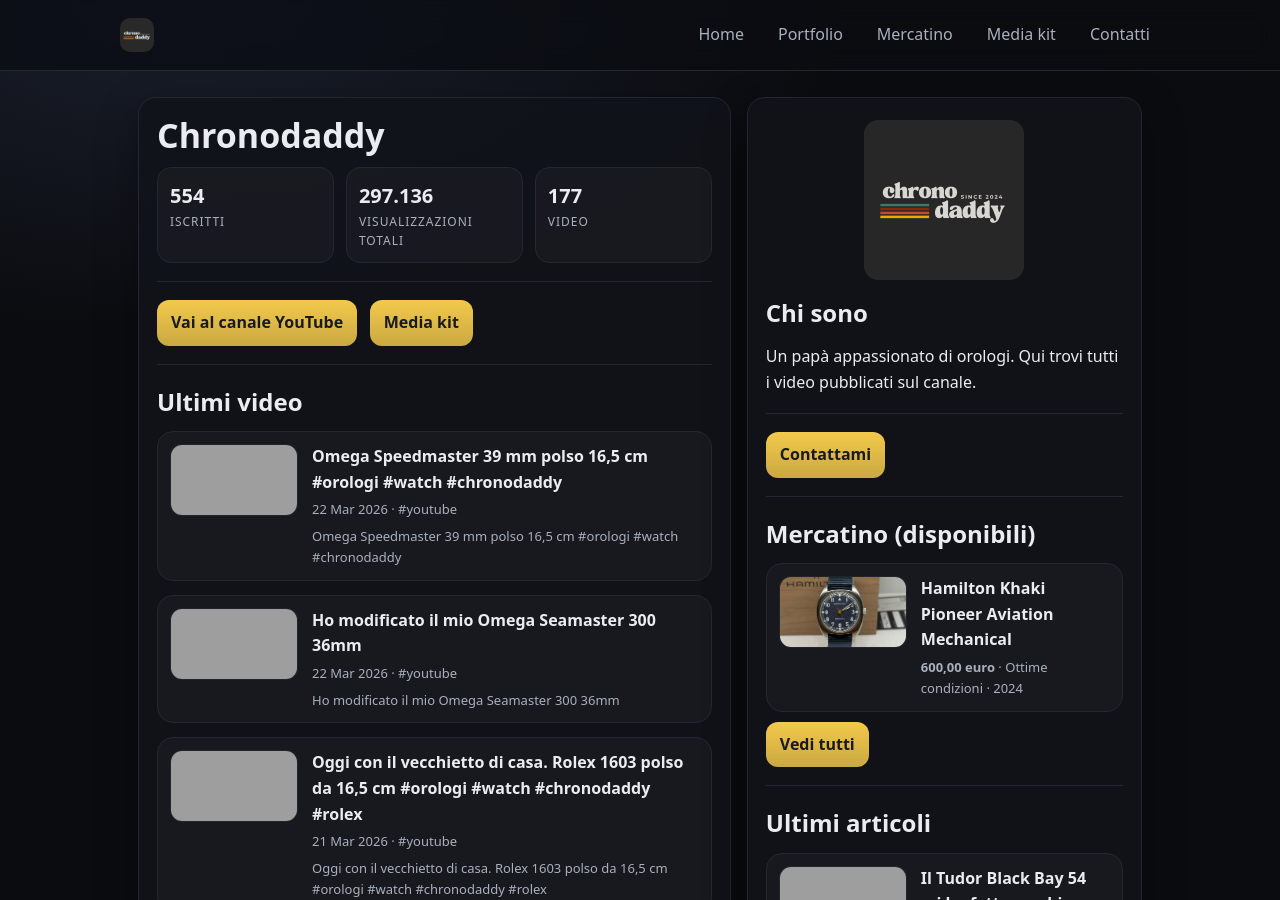
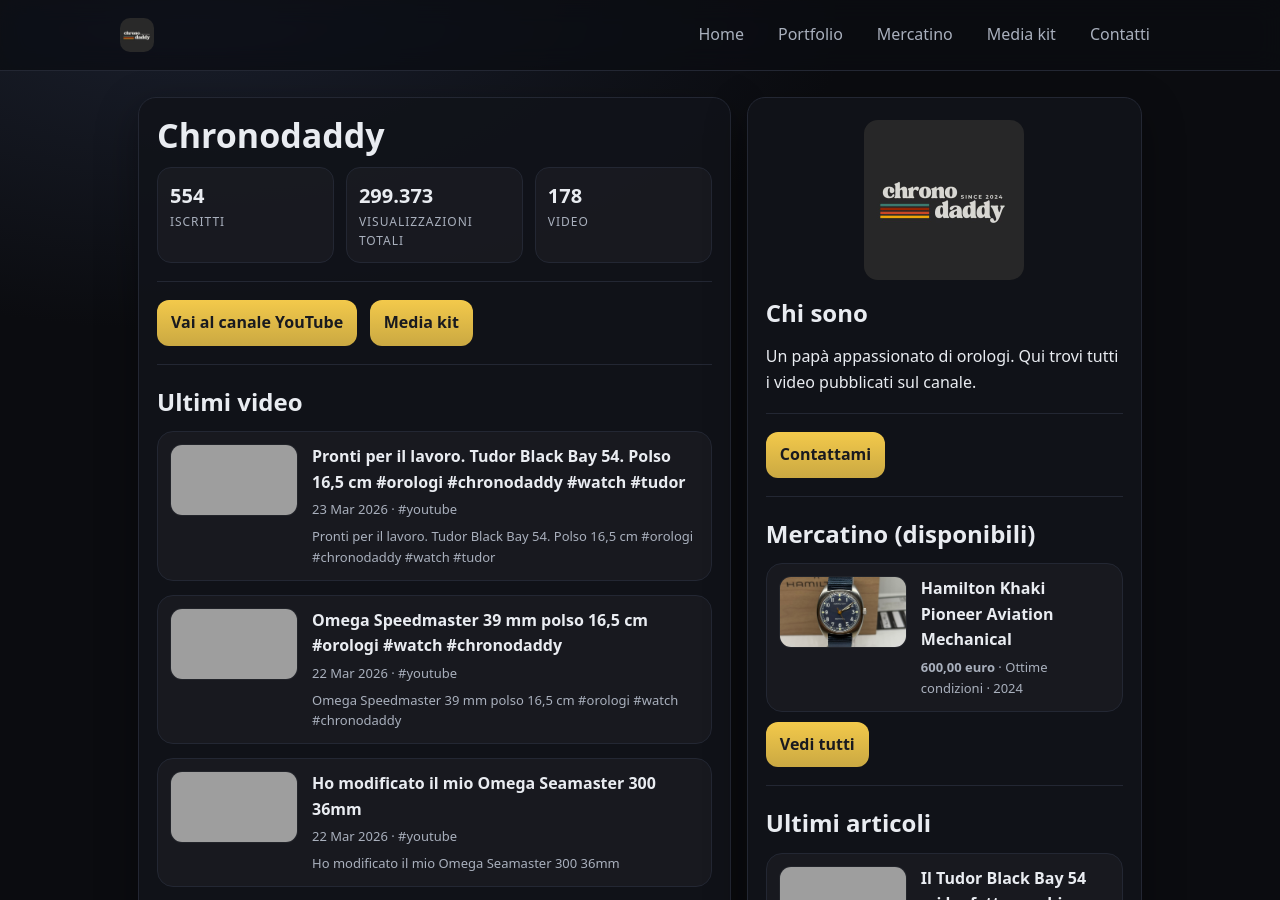
Before and after one commit to claudiostoduto/chronodaddy, a Jekyll site: the page built from index.md, in a window 1280 px wide and 900 px high, cut to the strip 0-900 px from the top of the window. Built offline with Jekyll 4.4.1, drawn with Linux system fonts in a browser that asks for light colours; some of the changed text lies outside the part shown; grey boxes are pictures that could not be loaded.

Commit message:
chore: add new YouTube posts

```diff
--- /dev/null
+++ b/_posts/2026-03-23-pronti-per-il-lavoro-tudor-black-bay-54-polso-165-cm-orologi-chronodaddy-watch-t.md
@@ -0,0 +1,14 @@
+---
+title: "Pronti per il lavoro. Tudor Black Bay 54. Polso 16,5 cm #orologi #chronodaddy #watch #tudor"
+date: 2026-03-23
+videoId: "0KnnkIhemr8"
+youtubeUrl: "https://www.youtube.com/shorts/0KnnkIhemr8"
+thumbnail: "https://i1.ytimg.com/vi/0KnnkIhemr8/hqdefault.jpg"
+tags: [youtube]
+excerpt: "Pronti per il lavoro. Tudor Black Bay 54. Polso 16,5 cm #orologi #chronodaddy #watch #tudor"
+---
+
+<!--
+Questo post è stato generato automaticamente.
+Puoi aggiungere tag più specifici (brand/modello/format) e una descrizione/contesto per renderlo un vero case study.
+-->
--- a/assets/channel-stats.json
+++ b/assets/channel-stats.json
@@ -1,6 +1,6 @@
 {
   "subscribers": 554,
-  "views": 297136,
-  "videos": 177,
-  "updatedAt": "2026-03-23T05:45:57.082Z"
+  "views": 299373,
+  "videos": 178,
+  "updatedAt": "2026-03-23T07:38:31.195Z"
 }
```
